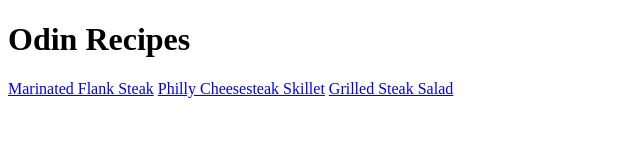
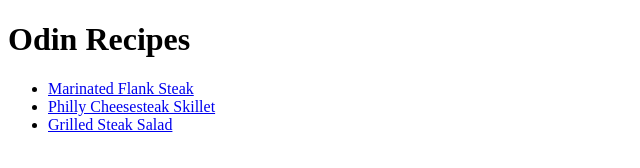
Before and after one commit to Torreyc/odin-recipes, a plain HTML site: page index.html in a window 1280 px wide. Shown: the whole page, without its empty margins (0-640 px from the left). Drawn offline with Linux system fonts and the light colour scheme.

Commit message:
Fixed links in index.html - Updated README.md - Project Finished

```diff
--- a/index.html
+++ b/index.html
@@ -7,8 +7,10 @@
 </head>
 <body>
     <h1>Odin Recipes</h1>
-    <a href="/recipes/flanksteak.html">Marinated Flank Steak</a>
-    <a href="/recipes/cheesesteak.html">Philly Cheesesteak Skillet</a>
-    <a href="/recipes/steaksalad.html">Grilled Steak Salad</a>
+    <ul>
+        <li><a href="recipes/flanksteak.html">Marinated Flank Steak</a></li>
+        <li><a href="recipes/cheesesteak.html">Philly Cheesesteak Skillet</a></li>
+        <li><a href="recipes/steaksalad.html">Grilled Steak Salad</a></li>
+    </ul>
 </body>
 </html>
```
Also changed, not shown: 1 other file.
